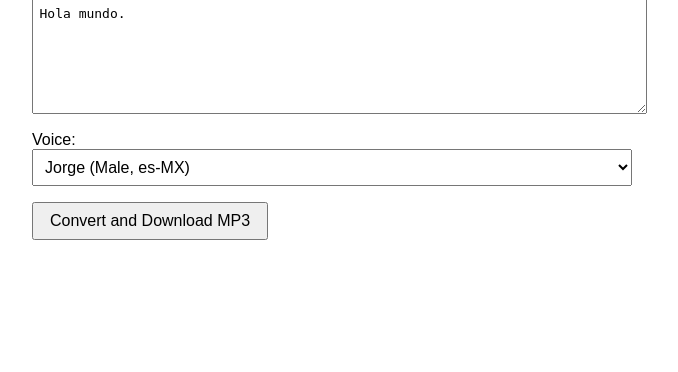
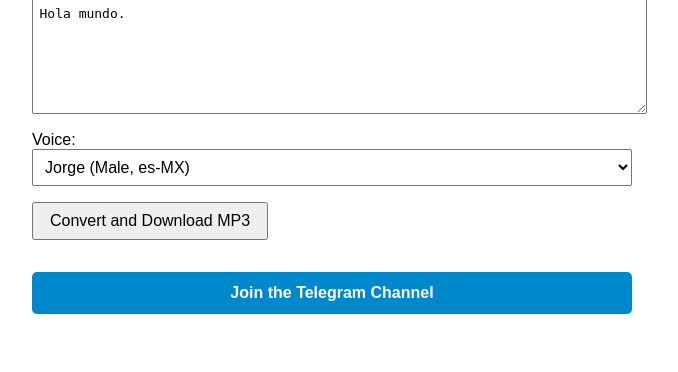
Before and after one commit to emr32x/microsoft-tts-converter, a FastAPI app: page / in a window 1280 px wide. Shown: the part 131-503 px from the top of the page, without its empty margins (308-986 px from the left). Run offline with FastAPI, Linux system fonts and the light colour scheme.

Commit message:
Update index.html

```diff
--- a/templates/index.html
+++ b/templates/index.html
@@ -9,6 +9,26 @@
         textarea { height: 100px; }
         button { padding: 0.5em 1em; font-size: 1em; cursor: pointer; }
         #mensaje { color: blue; font-weight: bold; }
+
+        /* --- ESTILOS PARA EL NUEVO BOTÓN --- */
+        .telegram-btn {
+            display: block;
+            width: 100%;
+            box-sizing: border-box;
+            text-align: center;
+            margin-top: 2em;
+            padding: 0.75em 1em;
+            background-color: #0088cc; /* Color azul de Telegram */
+            color: white;
+            text-decoration: none;
+            border-radius: 5px;
+            font-weight: bold;
+        }
+        .telegram-btn:hover {
+            background-color: #0077b3; /* Un poco más oscuro al pasar el ratón */
+        }
+        /* --- FIN DE ESTILOS NUEVOS --- */
+
     </style>
 </head>
 <body>
@@ -26,6 +46,13 @@
     <button id="convertirBtn">{{ translations.button_text }}</button>
 
     <p id="mensaje"></p>
+
+    <!-- --- NUEVO BOTÓN DE TELEGRAM AÑADIDO AQUÍ --- -->
+    <a href="https://t.me/gema23_32" target="_blank" rel="noopener noreferrer" class="telegram-btn">
+        {{ translations.telegram_button }}
+    </a>
+    <!-- ----------------------------------------- -->
+
 
     <script>
         const vozSelect = document.getElementById('voz');
```
